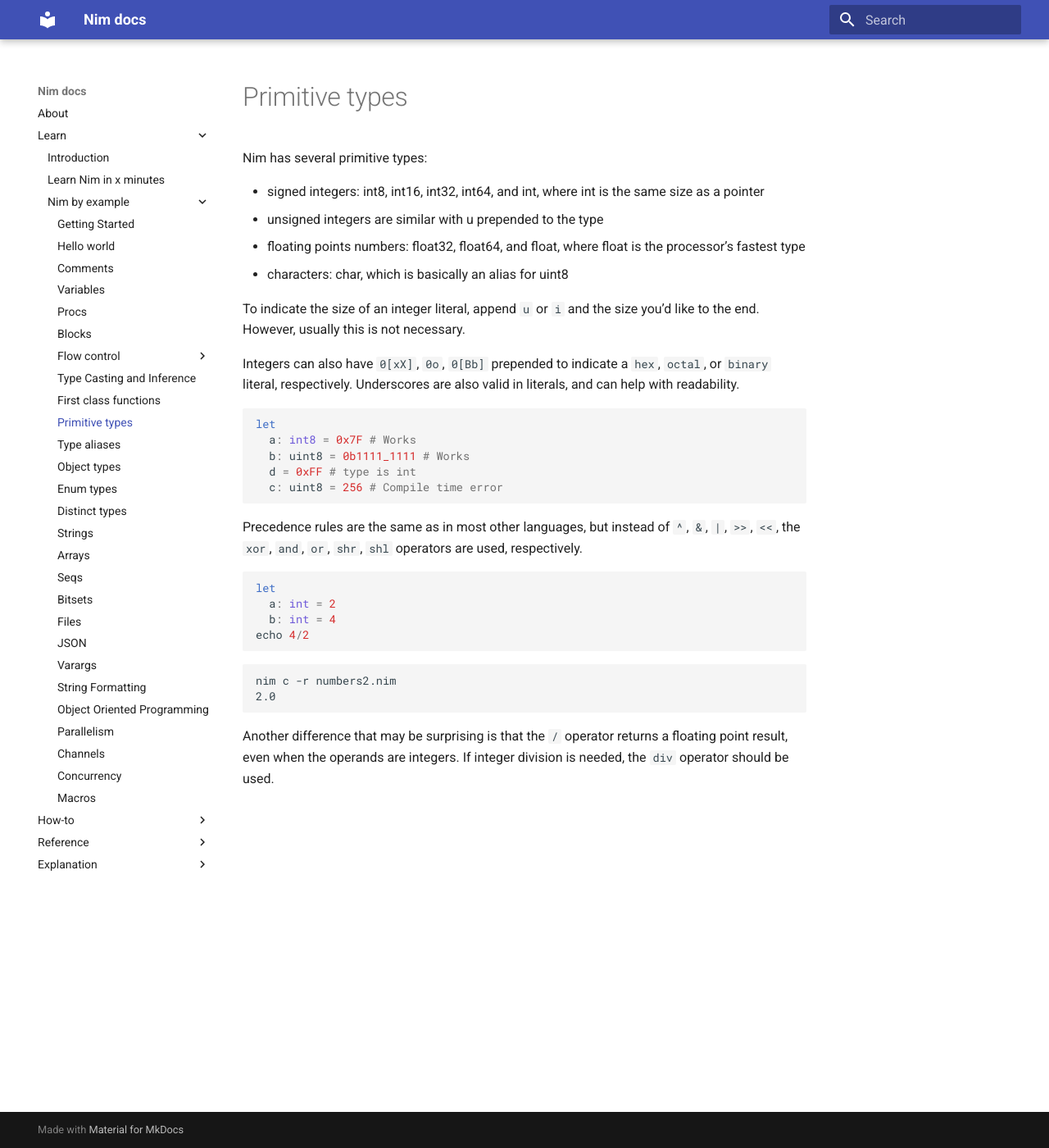
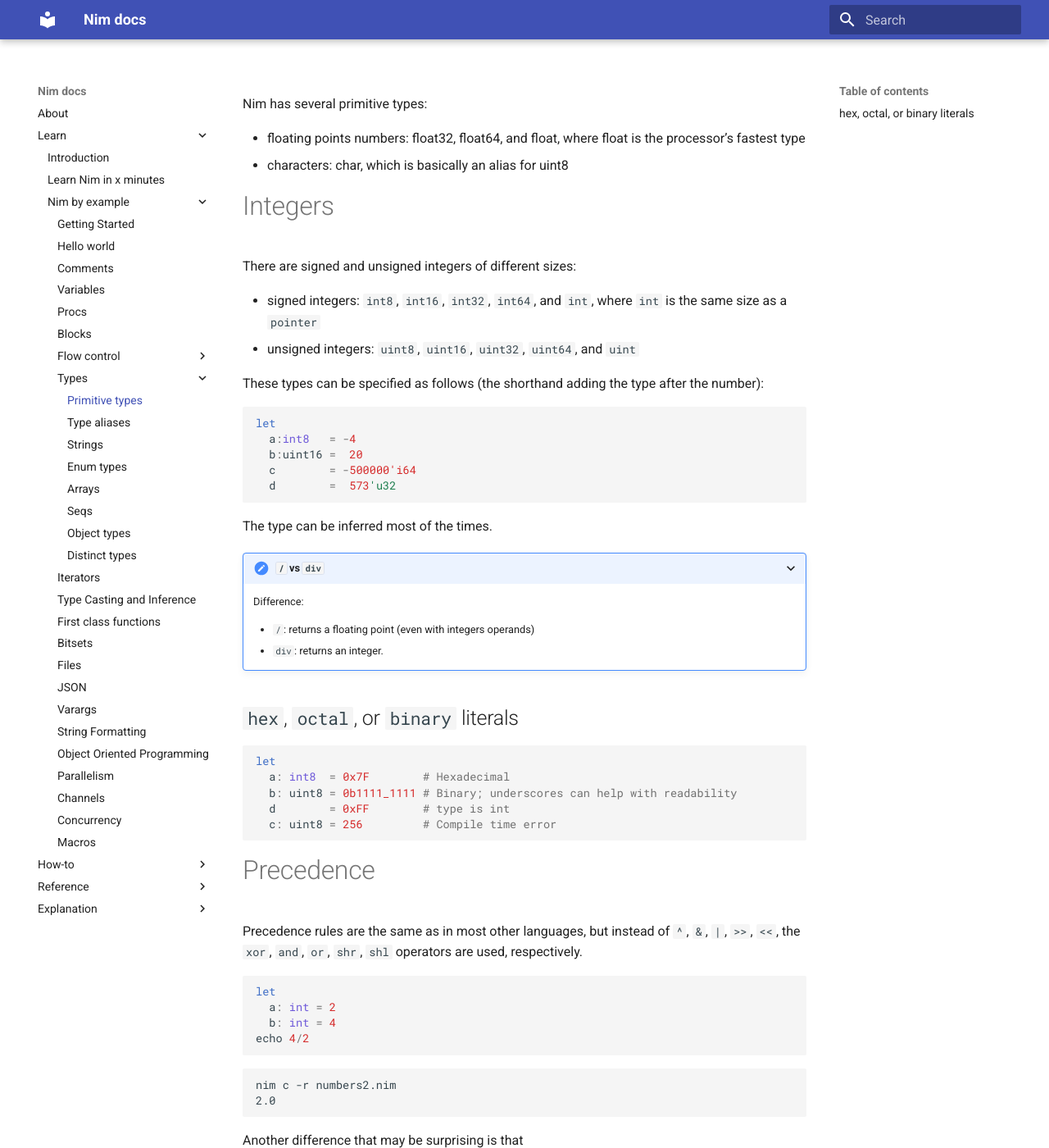
Before and after one commit to mantielero/nimdocs, an MkDocs documentation site: the page built from docs/learn/nim_by_example/primitives.md, in a window 1280 px wide and 1400 px high. Shown: the whole window at 82% size. Built offline with MkDocs 1.6.1 and Material for MkDocs 9.7.7, drawn with Linux system fonts in a browser that asks for light colours.

Commit message:
refactoring

````diff
--- a/docs/learn/nim_by_example/primitives.md
+++ b/docs/learn/nim_by_example/primitives.md
@@ -1,20 +1,45 @@
 Nim has several primitive types:
 
-- signed integers: int8, int16, int32, int64, and int, where int is the same size as a pointer
-- unsigned integers are similar with u prepended to the type
+
 - floating points numbers: float32, float64, and float, where float is the processor’s fastest type
 - characters: char, which is basically an alias for uint8
 
-To indicate the size of an integer literal, append `u` or `i` and the size you’d like to the end. However, usually this is not necessary.
+# Integers
+There are signed and unsigned integers of different sizes:
 
-Integers can also have `0[xX]`, `0o`, `0[Bb]` prepended to indicate a `hex`, `octal`, or `binary` literal, respectively. Underscores are also valid in literals, and can help with readability.
+- signed integers: `int8`, `int16`, `int32`, `int64`, and `int`, where `int` is the same size as a `pointer`
+- unsigned integers: `uint8`, `uint16`, `uint32`, `uint64`, and `uint`
+
+These types can be specified as follows (the shorthand adding the type after the number):
 ```nim
 let
-  a: int8 = 0x7F # Works
-  b: uint8 = 0b1111_1111 # Works
-  d = 0xFF # type is int
-  c: uint8 = 256 # Compile time error
+  a:int8   = -4
+  b:uint16 =  20
+  c        = -500000'i64
+  d        =  573'u32
 ```
+The type can be inferred most of the times.
+
+???+ hint  "`/` vs `div`"
+    Difference:
+
+    - `/`: returns a floating point (even with integers operands)
+    - `div`: returns an integer.
+
+
+## `hex`, `octal`, or `binary` literals
+```nim
+let
+  a: int8  = 0x7F        # Hexadecimal
+  b: uint8 = 0b1111_1111 # Binary; underscores can help with readability
+  d        = 0xFF        # type is int
+  c: uint8 = 256         # Compile time error
+```
+
+
+
+
+# Precedence
 Precedence rules are the same as in most other languages, but instead of `^`, `&`, `|`, `>>`, `<<`, the `xor`, `and`, `or`, `shr`, `shl` operators are used, respectively.
 ```nim
 let
@@ -22,8 +47,11 @@ let
   b: int = 4
 echo 4/2
 ```
+
+
 ```
 nim c -r numbers2.nim
 2.0
 ```
-Another difference that may be surprising is that the `/` operator returns a floating point result, even when the operands are integers. If integer division is needed, the `div` operator should be used.
+
+Another difference that may be surprising is that
--- a/mkdocs.yml
+++ b/mkdocs.yml
@@ -24,18 +24,23 @@ nav:
         - If - elif - else: learn/nim_by_example/if_elif_else.md
         - While: learn/nim_by_example/while.md
         - Case Statements: learn/nim_by_example/case.md
-        - For Loops & Iterators: learn/nim_by_example/for_loops_iterators.md
+        - For loops: learn/nim_by_example/for_loops.md
 
+      - Types:
+        - Primitive types: learn/nim_by_example/primitives.md
+        - Type aliases: learn/nim_by_example/type_aliases.md
+        - Strings: learn/nim_by_example/strings.md
+        - Enum types: learn/nim_by_example/enum_types.md
+        - Arrays: learn/nim_by_example/arrays.md
+        - Seqs: learn/nim_by_example/seqs.md
+        - Object types: learn/nim_by_example/object_types.md
+        - Distinct types: learn/nim_by_example/distinct_types.md
+
+      - Iterators: learn/nim_by_example/iterators.md
       - Type Casting and Inference: learn/nim_by_example/type_casting_inference.md
       - First class functions: learn/nim_by_example/first_class_functions.md
-      - Primitive types: learn/nim_by_example/primitives.md
-      - Type aliases: learn/nim_by_example/types.md
-      - Object types: learn/nim_by_example/object_types.md
-      - Enum types: learn/nim_by_example/enum_types.md
-      - Distinct types: learn/nim_by_example/distinct_types.md
-      - Strings: learn/nim_by_example/strings.md
-      - Arrays: learn/nim_by_example/arrays.md
-      - Seqs: learn/nim_by_example/seqs.md
+
+
       - Bitsets: learn/nim_by_example/bitsets.md
       - Files: learn/nim_by_example/files.md
       - JSON: learn/nim_by_example/json.md
````
Also changed, not shown: docs/learn/nim_by_example/case.md (+30 -14 lines), docs/learn/nim_by_example/distinct_types.md (+0 -17 lines), docs/learn/nim_by_example/for_loops.md (added, +11 -0 lines), docs/learn/nim_by_example/iterators.md (renamed from docs/learn/nim_by_example/for_loops_iterators.md, +0 -1 lines), docs/learn/nim_by_example/type_aliases.md (added, +36 -0 lines), docs/learn/nim_by_example/types.md (deleted, +0 -8 lines), docs/learn/nim_by_example/while.md (+6 -3 lines).
